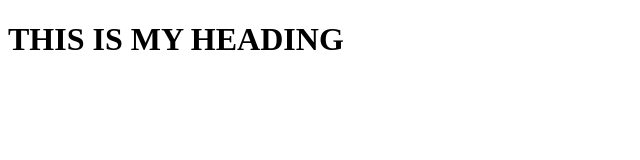
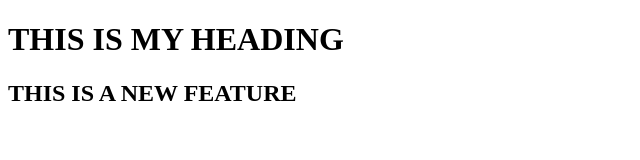
Before and after one commit to UsmanAshrafICT/practicee, a plain HTML site: page index.html in a window 1280 px wide. Shown: the whole page, without its empty margins (0-640 px from the left). Drawn offline with Linux system fonts and the light colour scheme.

Commit message:
THIS IS NEW FEATURE WITH HEADING

```diff
--- a/index.html
+++ b/index.html
@@ -7,5 +7,6 @@
 </head>
 <body>
     <h1>THIS IS MY HEADING</h1>
+    <h2>THIS IS A NEW FEATURE</h2>
 </body>
 </html>
```
